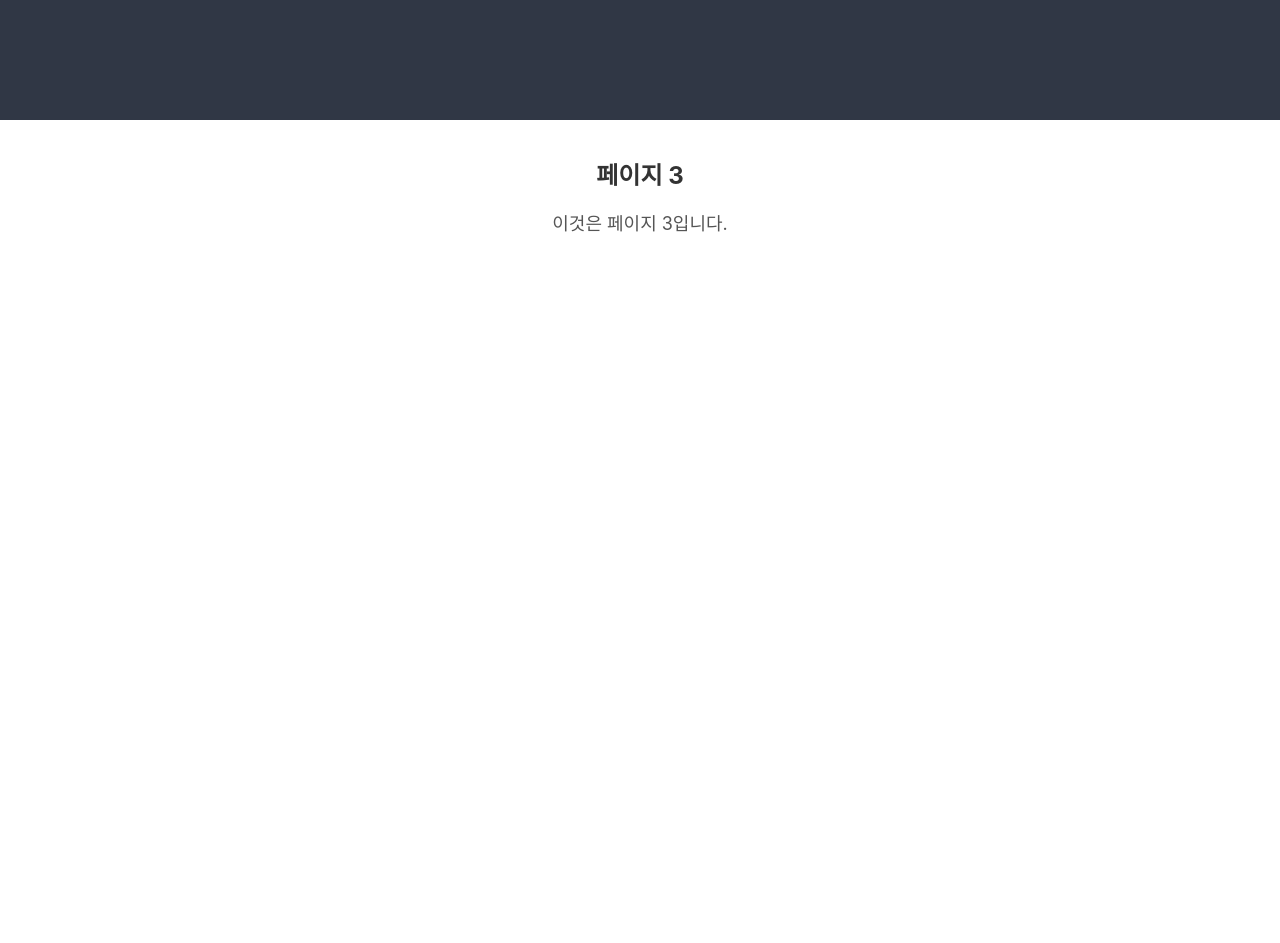
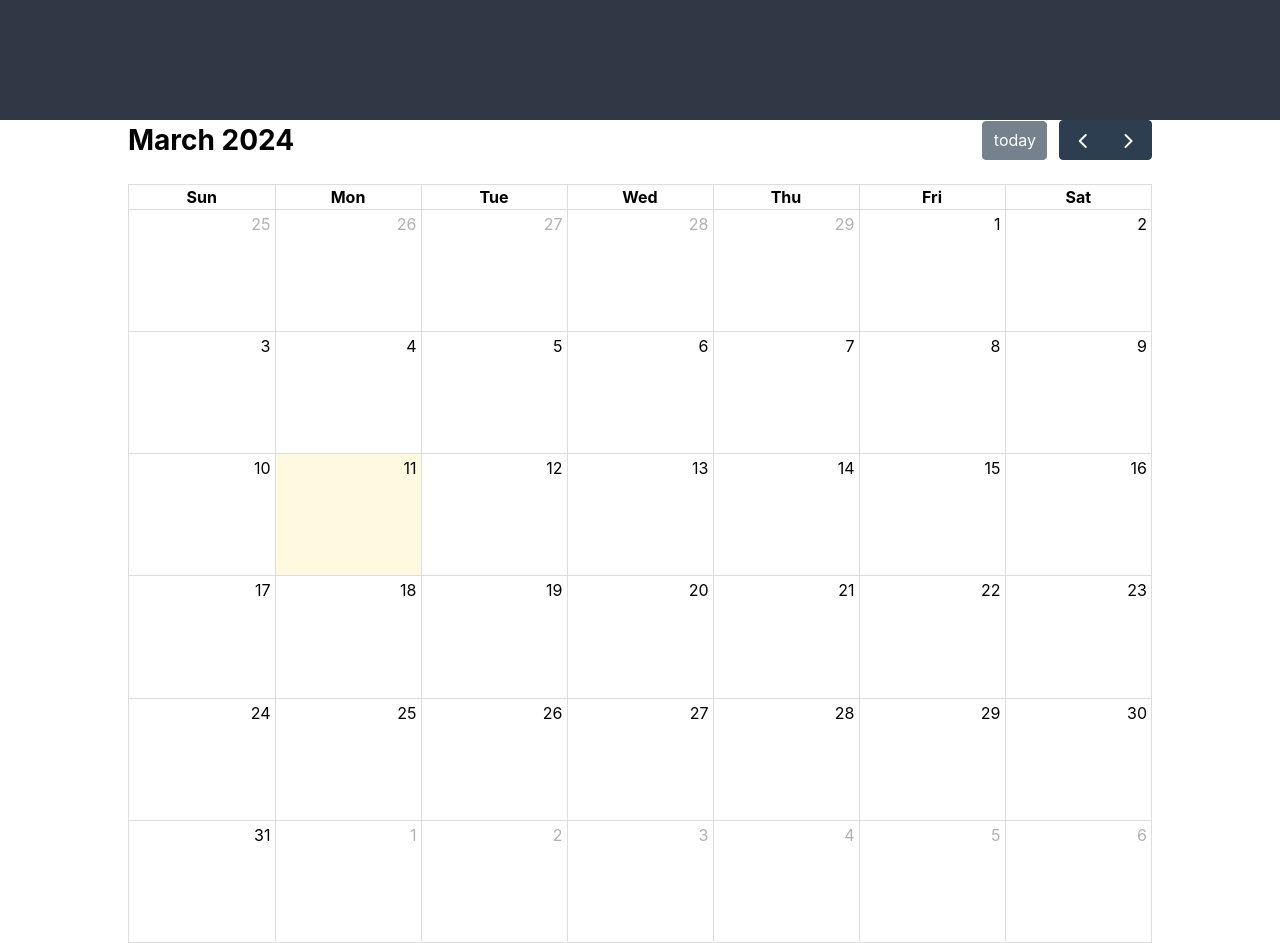
Before and after one commit to kimhsno1/study, a React (Create React App) app in the folder front/frontend-app/: page /Page3 in a window 1280 px wide. Shown: the part 680-1623 px from the top of the page. Before the commit the page ends 953 px from the top, so only its background shows below. Built offline with nearby package versions, Linux system fonts and the light colour scheme.

Commit message:
23-03-12 add calendar

```diff
--- a/front/frontend-app/package.json
+++ b/front/frontend-app/package.json
@@ -3,6 +3,8 @@
   "version": "0.1.0",
   "private": true,
   "dependencies": {
+    "@fullcalendar/daygrid": "^6.1.11",
+    "@fullcalendar/react": "^6.1.11",
     "@testing-library/jest-dom": "^5.17.0",
     "@testing-library/react": "^13.4.0",
     "@testing-library/user-event": "^13.5.0",
--- a/front/frontend-app/src/Page/Page1.css
+++ b/front/frontend-app/src/Page/Page1.css
@@ -15,6 +15,7 @@
 
 .page1-button {
     margin-top: 20px;
+    margin-right: 10px;
     padding: 10px 20px;
     font-size: 16px;
     background-color: #007bff;
--- a/front/frontend-app/src/Page/Page1.tsx
+++ b/front/frontend-app/src/Page/Page1.tsx
@@ -5,14 +5,16 @@ const Page1: React.FC = () => {
     const videoRef = useRef<HTMLVideoElement>(null);
     const [error, setError] = useState<string | null>(null);
     const [webcamActive, setWebcamActive] = useState(false);
+    const [stream, setStream] = useState<MediaStream | null>(null);
 
     // 웹캠 권한 요청 및 비디오 스트림 표시
     const startWebcam = async () => {
         try {
-            const stream = await navigator.mediaDevices.getUserMedia({ video: true });
+            const newStream = await navigator.mediaDevices.getUserMedia({ video: true });
             if (videoRef.current) {
-                videoRef.current.srcObject = stream;
-                console.log(stream);
+                videoRef.current.srcObject = newStream;
+                console.log('비디오 스트림 : ', newStream);
+                setStream(newStream);
                 setWebcamActive(true);
             }
         } catch (err) {
@@ -21,12 +23,24 @@ const Page1: React.FC = () => {
         }
     };
 
+    // 웹캠 종료 함수
+    const stopWebcam = () => {
+        if (stream) {
+            stream.getTracks().forEach((track) => track.stop()); // 모든 트랙을 중지
+            setStream(null); // 스트림 상태 초기화
+            setWebcamActive(false); // 웹캠 상태 업데이트
+        }
+    };
+
     return (
         <div className="page1-container">
             <h1 className="page1-title">페이지 1</h1>
             <p className="page1-content">이것은 페이지 1입니다.</p>
             <button className="page1-button" onClick={startWebcam}>
-                웹캠 켜기
+                웹캠 시작
+            </button>
+            <button className="page1-button" onClick={stopWebcam}>
+                웹캠 종료
             </button>
             {error && <div className="page1-error">{error}</div>}
             {webcamActive && <video className="page1-video" ref={videoRef} autoPlay />}
--- a/front/frontend-app/src/Page/Page3.css
+++ b/front/frontend-app/src/Page/Page3.css
@@ -1,14 +1,19 @@
 .page3-container {
     padding: 20px;
-  }
+}
 
-  .page3-title {
+.page3-title {
     font-size: 24px;
     font-weight: bold;
     color: #333;
-  }
+}
 
-  .page3-content {
+.page3-content {
     font-size: 18px;
     color: #555;
-  }
+}
+
+.my-calendar-container {
+    width: 80%; /* FullCalendar의 너비를 80%로 설정 */
+    margin: 0 auto; /* 가운데 정렬 */
+}
--- a/front/frontend-app/src/Page/Page3.tsx
+++ b/front/frontend-app/src/Page/Page3.tsx
@@ -1,13 +1,51 @@
-import React from 'react';
+import React, { useState } from 'react';
+import FullCalendar from '@fullcalendar/react';
+import dayGridPlugin from '@fullcalendar/daygrid';
 import './Page3.css';
 
 const Page3: React.FC = () => {
-  return (
-    <div className="page3-container">
-      <h1 className="page3-title">페이지 3</h1>
-      <p className="page3-content">이것은 페이지 3입니다.</p>
-    </div>
-  );
-}
+    const [events, setEvents] = useState<any[]>([]);
+    const [selectedCell, setSelectedDate] = useState<string | null>(null);
+
+    const handleDateSelect = (arg: any) => {
+        const title = prompt('메모를 입력하세요:');
+        if (title) {
+            const newEvent = {
+                title,
+                start: arg.dateStr,
+                end: arg.endStr,
+                allDay: true,
+            };
+            setEvents([...events, newEvent]);
+        }
+    };
+
+    const handleEventClick = (clickInfo: any) => {
+        setSelectedDate(clickInfo.startStr); // 클릭한 셀의 날짜를 저장
+    };
+
+    const dayCellClassNames = (arg: any) => {
+        const classNames = ['fc-day', 'fc-day-' + arg.date.getDate()];
+        if (arg.dateStr === selectedCell) {
+            classNames.push('selected'); // 선택된 셀에 클래스 추가
+        }
+        return classNames.join('');
+    };
+
+    return (
+        <div className="my-calendar-container">
+            <FullCalendar
+                plugins={[dayGridPlugin]}
+                initialView="dayGridMonth"
+                weekends={true}
+                events={events}
+                select={handleDateSelect}
+                eventClick={handleEventClick} // 날짜를 클릭할 때마다 선택된 날짜 업데이트
+                dayCellContent={(arg) => arg.date.getDate().toString()}
+                dayCellClassNames={dayCellClassNames} // 각 셀에 클래스를 동적으로 지정
+            />
+        </div>
+    );
+};
 
 export default Page3;
--- a/package.json
+++ b/package.json
@@ -1,5 +1,7 @@
 {
   "dependencies": {
+    "@fullcalendar/daygrid": "^6.1.11",
+    "@fullcalendar/react": "^6.1.11",
     "express": "^4.18.3",
     "nodejs": "^0.0.0",
     "react-router-dom": "^6.22.3"
```
Also changed, not shown: 2 other files (tests, documents, lock files or other folders).
